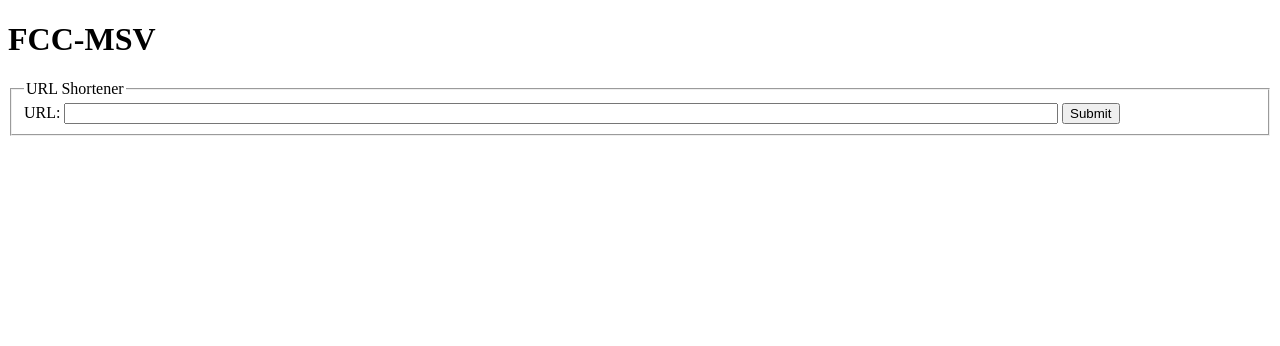
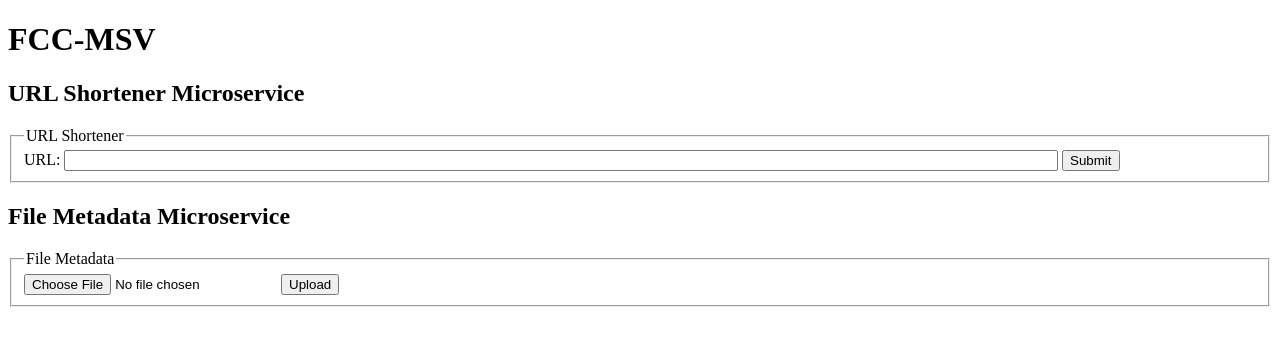
Before and after one commit to Czespo/fcc-msv, a PHP site: page /static/index.html in a window 1280 px wide. Shown: the top 346 px of the page. Run offline with PHP 8.4, Linux system fonts and the light colour scheme.

Commit message:
added file metadata api

```diff
--- a/public/static/index.html
+++ b/public/static/index.html
@@ -11,6 +11,8 @@
     <body>
         <h1>FCC-MSV</h1>
 
+        <h2>URL Shortener Microservice</h2>
+
         <form action="/fcc-msv/api/shorturl" method="post">
             <fieldset>
                 <legend>URL Shortener</legend>
@@ -19,5 +21,15 @@
                 <input type="submit" value="Submit">
             </fieldset>
         </form>
+
+        <h2>File Metadata Microservice</h2>
+
+        <form action="/fcc-msv/api/fileanalyse" method="post" enctype="multipart/form-data">
+            <fieldset>
+                <legend>File Metadata</legend>
+                <input type="file" name="upfile">
+                <input type="submit" value="Upload">
+            </fieldset>
+        </form>
     </body>
 </html>
```
Also changed, not shown: app/routes.php (+14 -3 lines), .htaccess, public/static/.htaccess.
